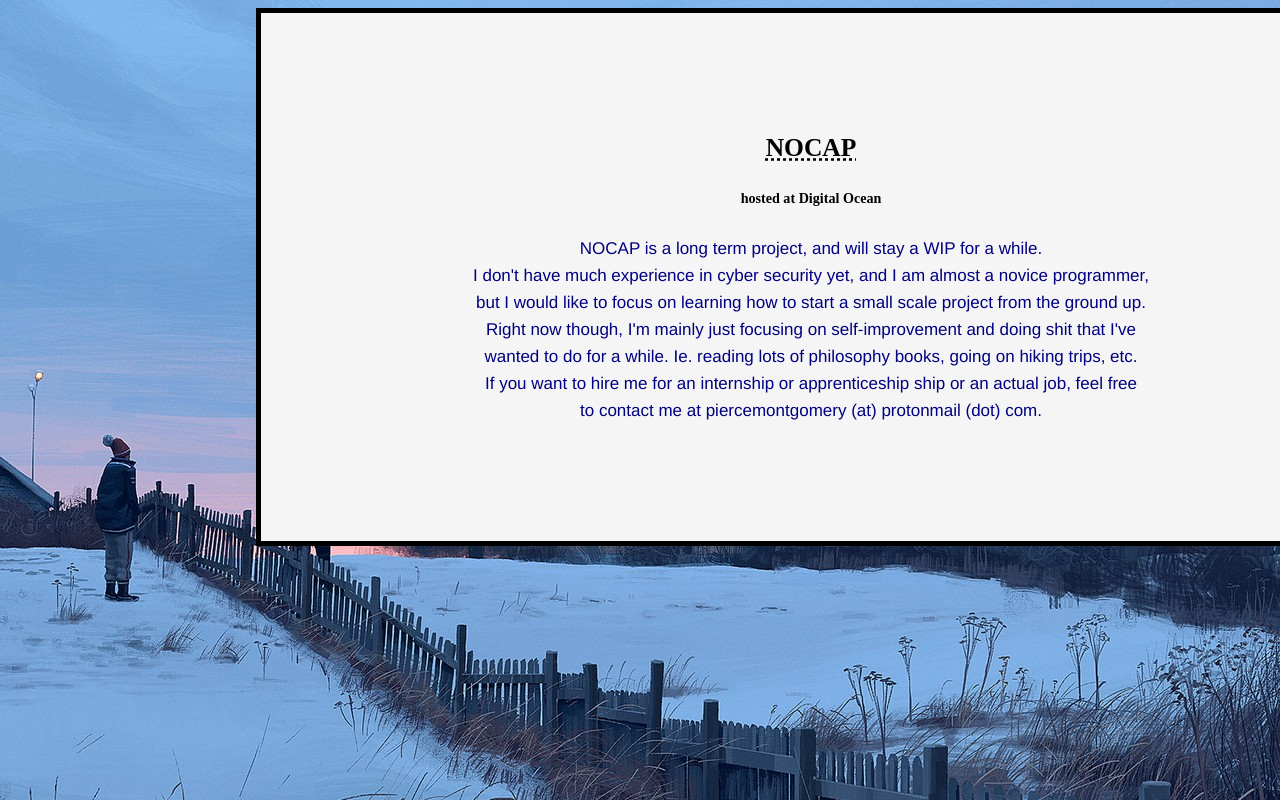
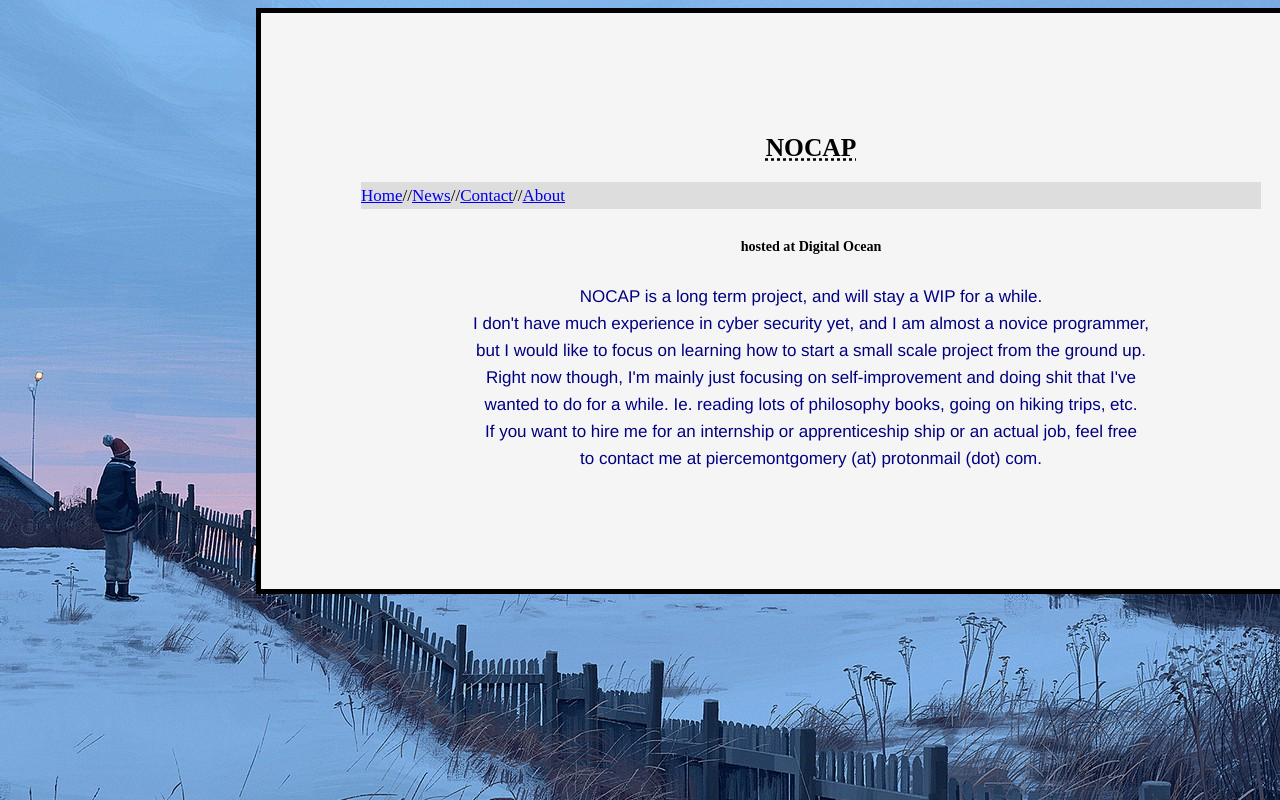
Before and after one commit to PierceMonty/nocap-static-website, a plain HTML site: page about.html in a window 1280 px wide. Shown: the top 800 px of the page. Drawn offline with Linux system fonts and the light colour scheme.

Commit message:
default to index

```diff
--- a/about.html
+++ b/about.html
@@ -7,6 +7,16 @@
 <body>
 <div id="wrapper" class="feed" style="font-size: 17px;line-height: 27px; letter-spacing: 0e; font-weight: 300";>
 <h2><abbr title="Non Obtrusive Central Authentification Party">NOCAP</abbr></h2>
+
+ <ul>
+  <li><a href="index.html">Home</a></li>
+  <li><h> // </h>
+  <li><a href="news.asp">News</a></li>
+  <li><h> // </h>
+  <li><a href="contact.asp">Contact</a></li>
+  <li><h> // </h>
+  <li><a href="about.html">About</a></li>
+</ul>
 
 <h5>hosted at Digital Ocean</h5>
 <p> NOCAP is a long term project, and will stay a WIP for a while. <br>
```
Also changed, not shown: index.html (renamed from default.html, +1 -1 lines).
